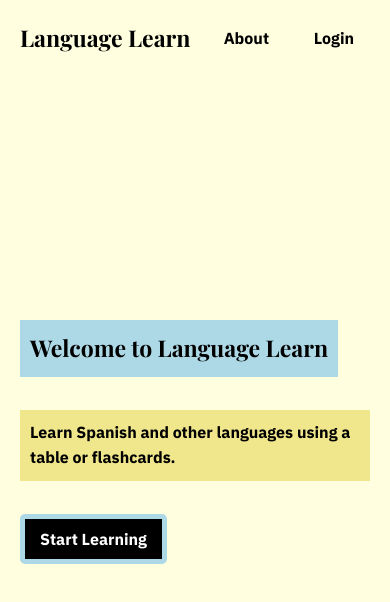
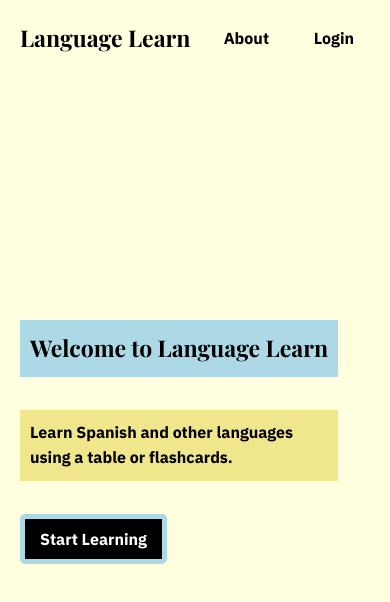
Before and after one commit to flooyd/language-learn, a SvelteKit app: page / in a window 390 px wide. Shown: the top 602 px of the page. Built offline with nearby package versions, Linux system fonts and the light colour scheme; a web font is replaced by a local one.

Commit message:
add media query for intro

```diff
--- a/src/routes/+page.svelte
+++ b/src/routes/+page.svelte
@@ -69,7 +69,6 @@
 	.intro h3 {
 		background: #f0e68c;
 		padding: 10px;
-		width: fit-content;
 		max-width: 638.25px;
 		text-align: left;
 	}
@@ -79,4 +78,10 @@
         margin: 0px;
         background: black;
     }
+
+	@media (max-width: 768px) {
+		.intro h3 {
+			max-width: 318.19px;
+		}
+	}
 </style>
```
